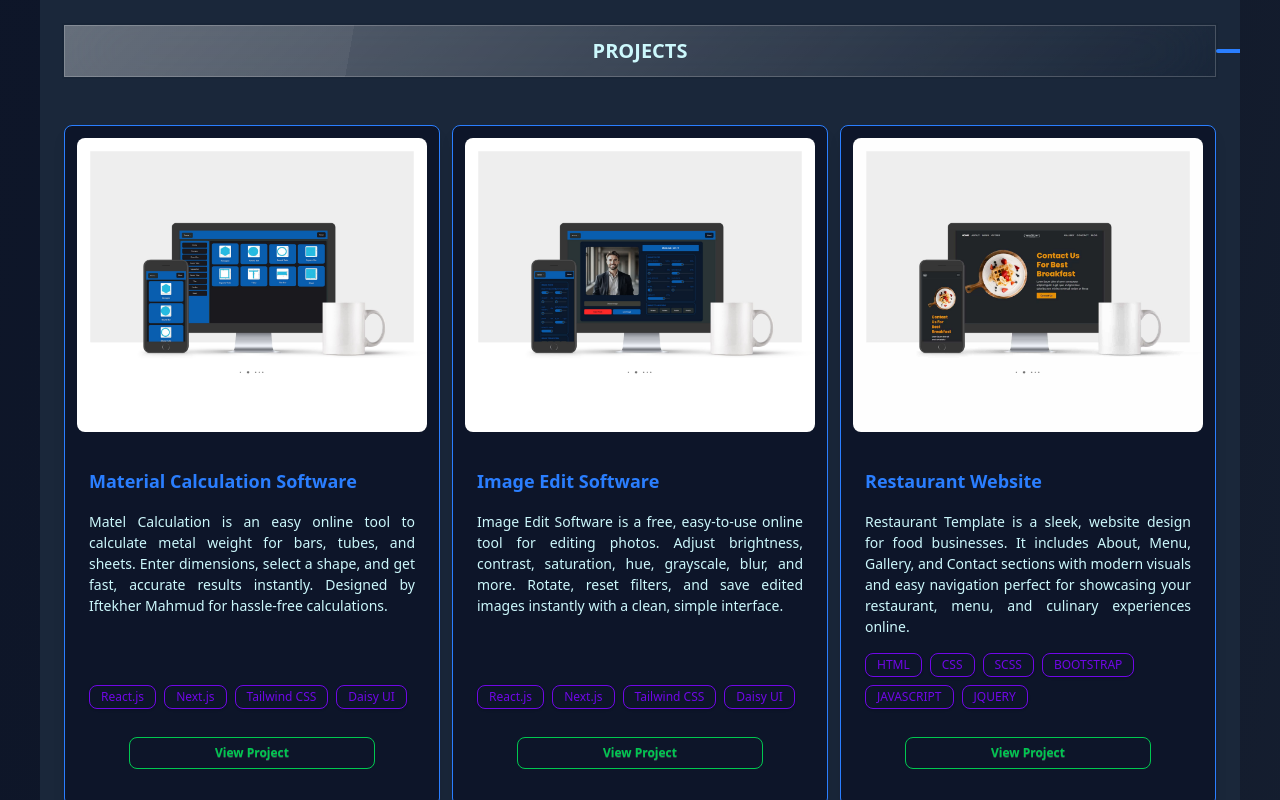
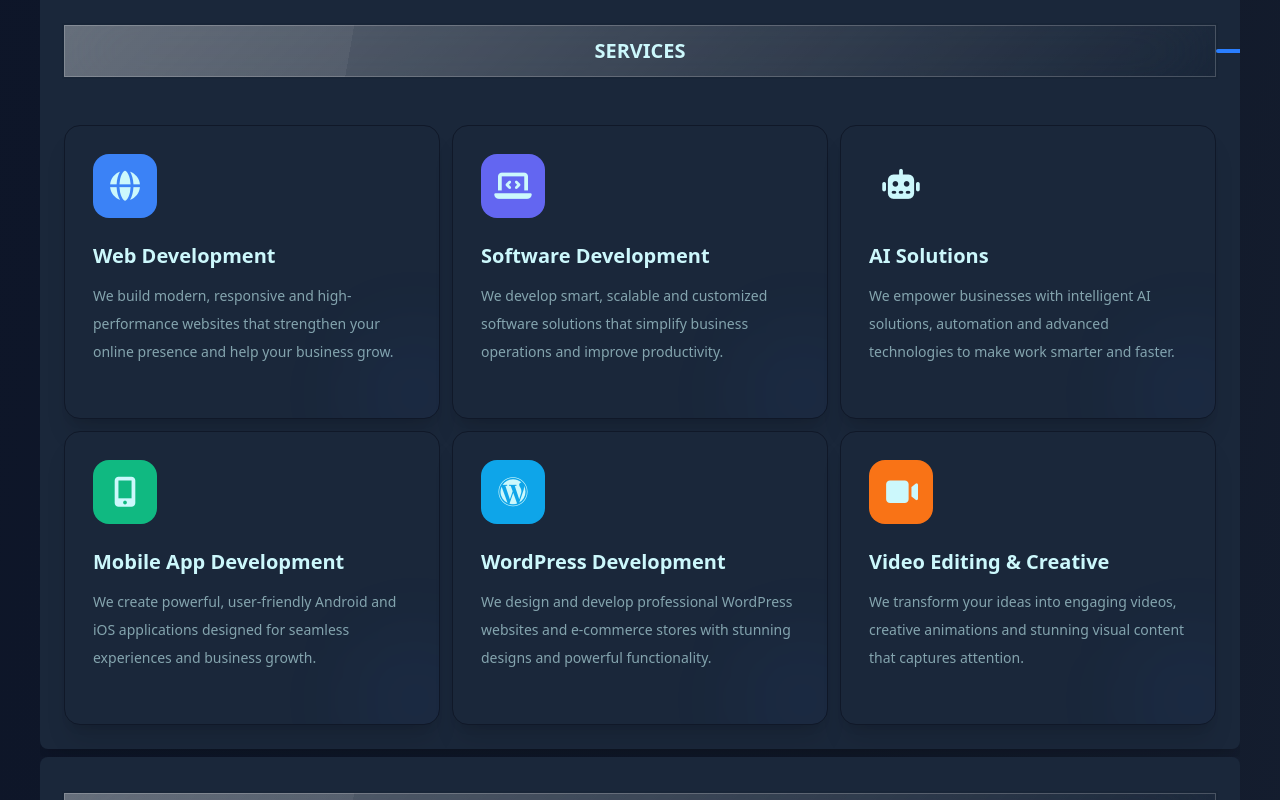
Before and after one commit to iftekher2108/iftekher-mahmud-next, a Next.js app: page / in a window 1280 px wide. Shown: the part 1720-2520 px from the top of the page. Built offline with nearby package versions, Linux system fonts and the light colour scheme.

Commit message:
hero project service added

```diff
--- a/app/page.jsx
+++ b/app/page.jsx
@@ -7,6 +7,7 @@ import Hero from "@/components/Hero";
 import AboutMe from "@/components/AboutMe";
 import Contact from "@/components/Contact";
 import Script from "next/script";
+import Service from "@/components/Service";
 
 export const metadata = {
   title: "Iftekher Mahmud - Software Engineer",
@@ -49,6 +50,11 @@ export default function Home() {
         <AboutMe />
       </AnimatedSection>
 
+      {/* Service Section */}
+      <AnimatedSection>
+        <Service />
+      </AnimatedSection>
+
       {/* Projects Section */}
       <AnimatedSection delay={0.6}>
         <Projects showFilter={false} limit={6} />
--- a/components/Hero.jsx
+++ b/components/Hero.jsx
@@ -23,10 +23,12 @@ export default function Hero() {
                             1500,
                             'Full-Stack Web Developer',
                             1500,
-                            'App Developer',
+                            'AI Developer',
                             1500,
-                            // 'We produce food for Chinchillas',
-                            // 1500
+                            'Mobile App Developer',
+                            1500,
+                            'Wordpress Developer',
+                            1500
                         ]}
                         wrapper="span"
                         speed={50}
--- a/components/Projects.jsx
+++ b/components/Projects.jsx
@@ -40,18 +40,18 @@ export default function Projects({ showFilter = true, limit }) {
       <div className="grid lg:grid-cols-3 md:grid-cols-2 gap-3">
         {filteredProjects.map((project, idx) => (
           <motion.div key={idx} initial={{ opacity: 0, scale: 0.7 }} animate={{ opacity: 1, scale: 1 }} whileHover={{ y: -5, scale:1.01 }} transition={{ type: 'spring', stiffness: 200, damping: 18 }} className="card bg-base-200 border border-primary overflow-hidden shadow-lg hover:shadow-xl">
-            <div className="flex justify-center items-center p-3 w-full">
+            <div className="flex justify-center items-center p-2 w-full">
               <Image src={project.picture.trim() !== '' ? project.picture : '/avater.png'} height={400} width={400} className='object-cover grow rounded-lg' alt={project.title} />
             </div>
-            <div className="card-body">
-              <h3 className="card-title text-primary mb-2">{project.title}</h3>
-              <p className="text-base-content text-justify mb-2">{project.description}</p>
+            <div className="card-body p-4">
+              <h3 className="card-title text-primary mb-1">{project.title}</h3>
+              <p className="text-base-content text-justify mb-1">{project.description}</p>
               <div className="flex flex-wrap gap-2 mb-2">
                 {project.technologies.map(tech => (
-                  <span key={tech} className="badge badge-outline badge-secondary  shadow text-xs font-medium hover:scale-105 transition-all duration-300 ease-in-out">{tech}</span>
+                  <span key={tech} className="badge badge-outline badge-primary  shadow text-xs font-medium hover:scale-105 transition-all duration-300 ease-in-out">{tech}</span>
                 ))}
               </div>
-              <div className='flex gap-3 py-3 px-10'>
+              <div className='flex gap-3 py-2 px-10'>
                 {project.git_link && <Link href={project.git_link} target='_blank' className="btn btn-sm grow btn-accent hover:scale-105 btn-outline transition-all duration-300 ease-in-out">Github</Link>}
                 {project.link && <Link href={project.link} target='_blank' className="btn btn-sm grow btn-success hover:scale-105 btn-outline transition-all duration-300 ease-in-out">View Project</Link>}
               </div>
--- a/components/Service.jsx
+++ b/components/Service.jsx
@@ -1,20 +1,82 @@
-'use client'
-import { motion } from "framer-motion"
+"use client";
+import { motion } from "framer-motion";
+import { services } from "@/lib/dataset";
 
 export default function Service() {
   return (
     <div className="card md:p-6 p-2 mb-2 bg-base-100 shadow-xl overflow-x-hidden">
       <div className="mb-12 pt-3 relative z-10">
-                <motion.p initial={{ opacity: 0, y: 40 }} animate={{ opacity: 1, y: 0 }} transition={{ duration: 0.6 }}
-                    className="glass px-6 py-3 uppercase text-xl text-center font-bold section-title">
+        <motion.p
+          initial={{ opacity: 0, y: 40 }}
+          animate={{ opacity: 1, y: 0 }}
+          transition={{ duration: 0.6 }}
+          className="glass px-6 py-3 uppercase text-xl text-center font-bold section-title"
+        >
           Services
         </motion.p>
       </div>
 
       <div className="grid lg:grid-cols-3 md:grid-cols-2 gap-3">
-
+        {services.map((service, index) => (
+          <div
+            key={index}
+            className="group relative overflow-hidden
+              bg-base-100 border border-base-300
+              rounded-2xl p-7
+              transition-all duration-500 ease-out
+              hover:-translate-y-3
+              shadow-xl
+              hover:shadow-2xl
+              hover:bg-primary
+              hover:border-primary"
+          >
+            {/* Icon */}
+            <div
+              className={`w-16 h-16 rounded-2xl
+                ${service.color} bg-opacity-10
+                flex items-center justify-center
+                mb-6 transition-all duration-500
+                group-hover:bg-white/20
+                group-hover:rotate-6
+                group-hover:scale-110`}
+            >
+              <i className={`${service.icon} text-3xl
+                  transition-colors duration-500
+                  group-hover:text-white`}
+              ></i>
             </div>
 
+            {/* Title */}
+            <h3
+              className="text-xl font-bold mb-3
+                transition-colors duration-500
+                group-hover:text-white"
+            >
+              {service.title}
+            </h3>
+
+            {/* Description */}
+            <p
+              className="text-base-content/60 text-sm
+                leading-7 mb-6
+                transition-colors duration-500
+                group-hover:text-white/80"
+            >
+              {service.description}
+            </p>
+
+            {/* Background Decoration */}
+            <div
+              className="absolute -right-10 -bottom-10
+                w-32 h-32 rounded-full
+                bg-primary/5 blur-2xl
+                transition-all duration-500
+                group-hover:bg-white/20
+                group-hover:scale-150
+                pointer-events-none"
+            /></div>
+        ))}
       </div>
-    )
+    </div>
+  );
 }
```
Also changed, not shown: lib/dataset.js. Lines whose indentation alone changed are shown as unchanged.
